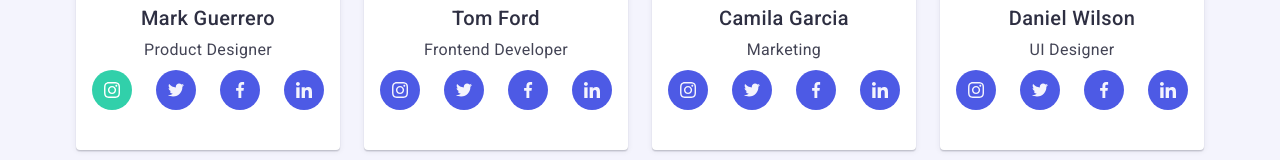
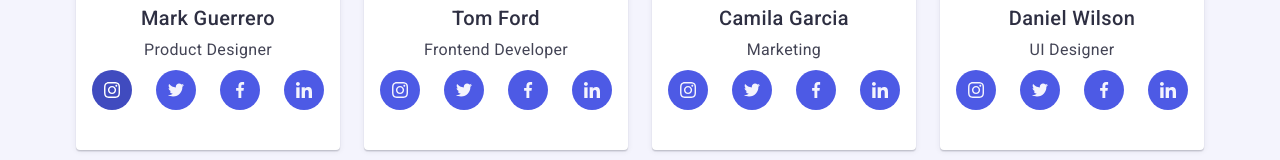
Before and after one commit to VitaliiDevX/goit-markup-hw-04, a plain HTML site: page index.html in a window 1280 px wide. In both pictures the pointer is over the link 112 px from the left and 1752 px from the top of the page. Shown: the part 1663-1823 px from the top of the page. Drawn offline with nearby package versions, Linux system fonts and the light colour scheme.

Commit message:
update styles.css

```diff
--- a/css/styles.css
+++ b/css/styles.css
@@ -309,6 +309,12 @@ img {
   transition: background-color 250ms cubic-bezier(0.4, 0, 0.2, 1);
 }
 
+.team .social-list-link:hover,
+.team .social-list-link:focus {
+  background-color: #404bbf;
+  outline: none;
+}
+
 /* Portfolio */
 .portfolio-item {
   display: flex;
@@ -433,10 +439,12 @@ img {
 
 .social-list-link:hover {
   background-color: #31d0aa;
+  outline: none;
 }
 
 .social-list-link:focus {
   background-color: #31d0aa;
+  outline: none;
 }
 
 .social-list-link:hover .social-link-icon,
```
